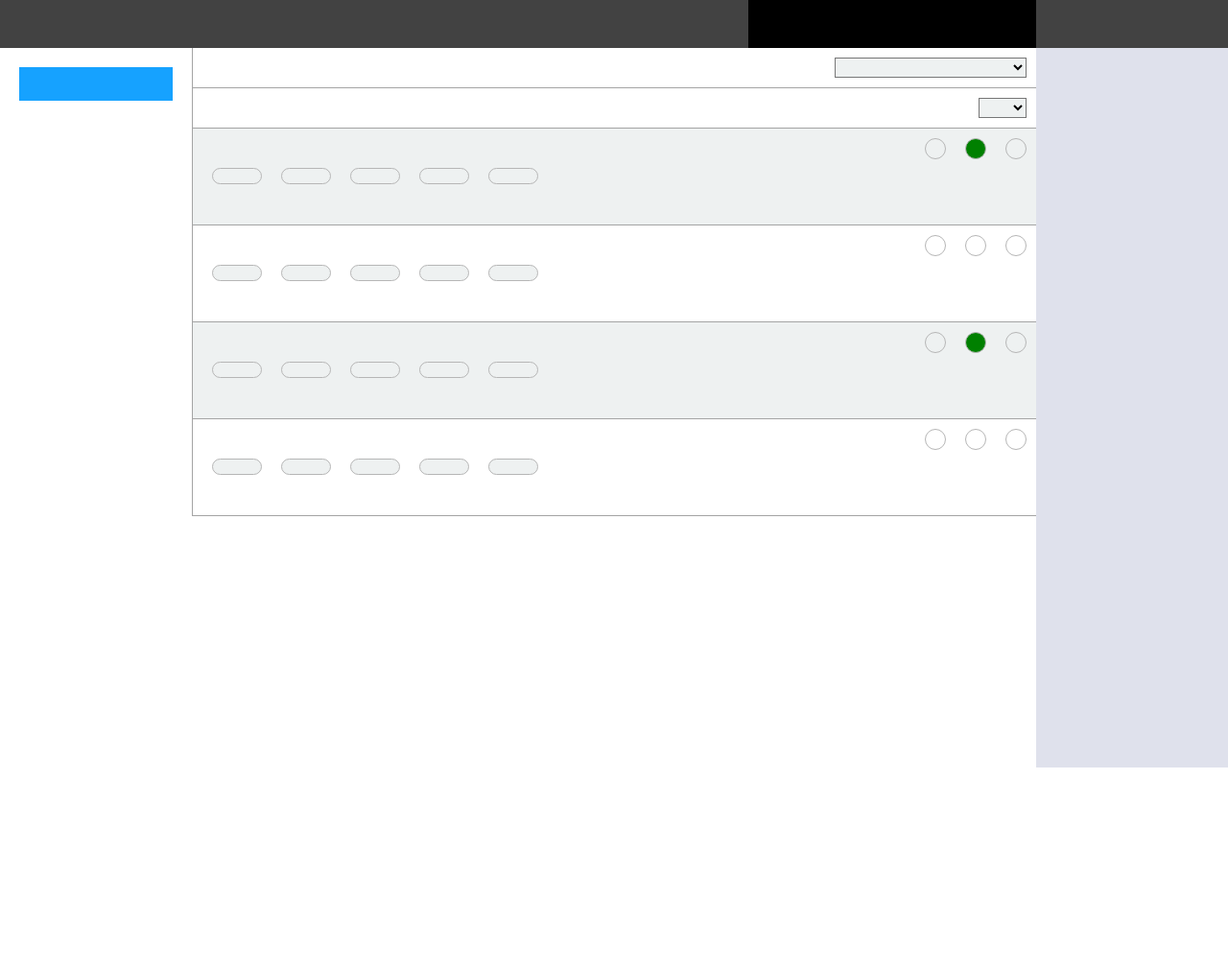
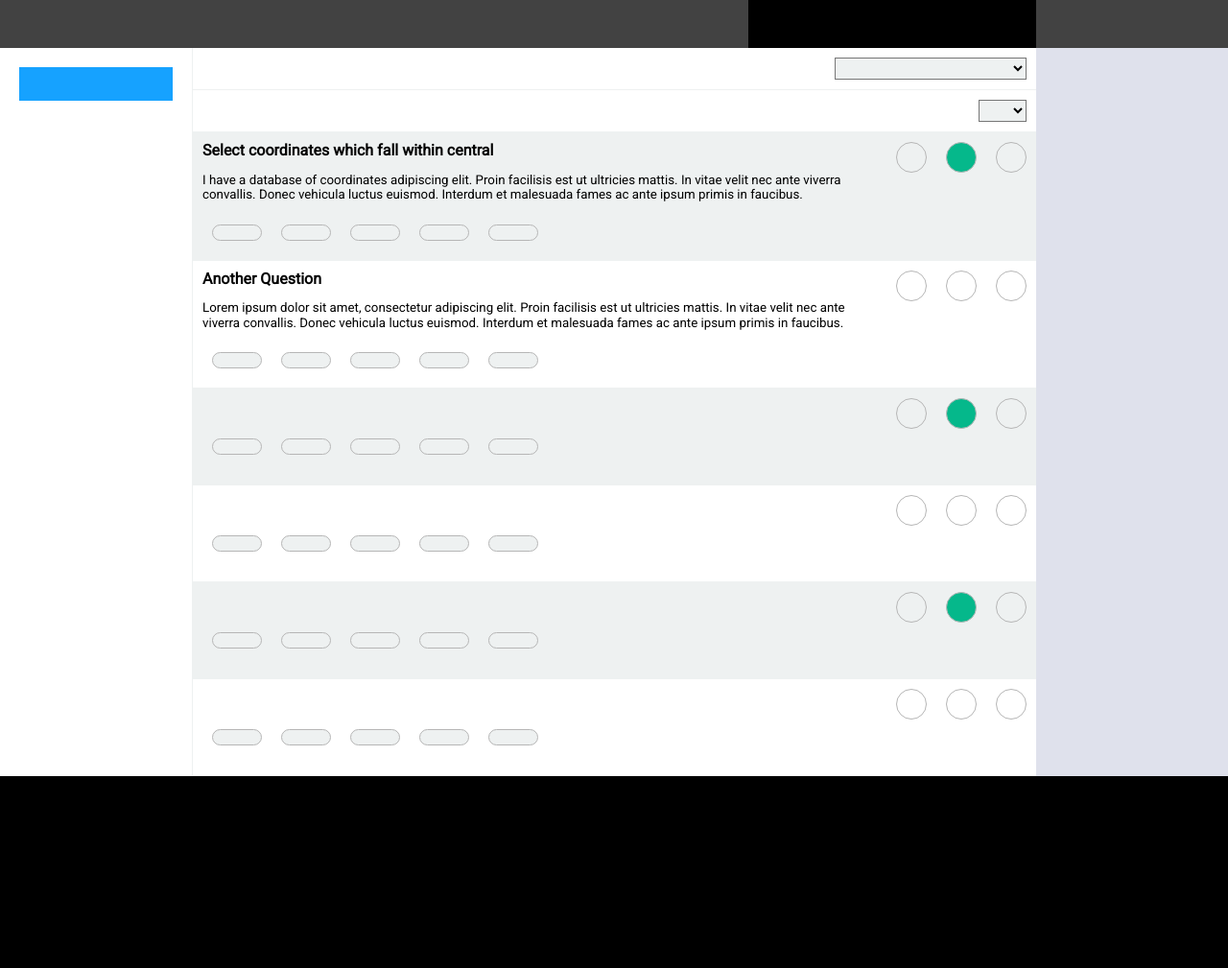
Before and after one commit to TomasVis/Praktika, a plain HTML site: page flex-box/index.html in a window 1280 px wide. Shown: the whole page at 96% size. Before the commit the page ends 800 px from the top, so only its background shows below. Drawn offline with Linux system fonts and the light colour scheme.

Commit message:
renamed classes/ code cleanup

```diff
--- a/flex-box/index.html
+++ b/flex-box/index.html
@@ -2,7 +2,9 @@
 <html lang="en">
   <head>
     <meta charset="UTF-8" />
+    <meta name="viewport" content="width=device-width, initial-scale=1, minimum-scale=1" />
     <title>Project Forum 1</title>
+    <link href="https://fonts.googleapis.com/css?family=Roboto&display=swap" rel="stylesheet">
     <link rel="stylesheet" href="normalize.css" />
     <link rel="stylesheet" href="styles.css" />
   </head>
@@ -11,101 +13,157 @@
     <header class="nav-bar">
       <div class="logo"></div>
       <div class="search"></div>
-      <nav><ul></ul></nav>
+      <nav><ul class="nav-links"></ul></nav>
       <div class="login"></div>
     </header>
+
     <main class="main-page">
-      <aside><div class="blue-button"></div></aside>
+      <aside class="container-left"><div class="blue-button"></div></aside>
+
       <section class="main-content">
-        <div class="line drop-down">
+        <div class="container-border drop-down">
           <select class="filter-select " name="pages">
             <option value="category1"></option>
           </select>
         </div>
-        <div class="line drop-down">
+        <div class="container-border drop-down">
           <select class="questions-per-page " name="category">
             <option></option>
           </select>
         </div>
 
-        <article class="line">
-          <div class="questions">
-            <h4></h4>
-            <p></p>
-            <div class="tags">
-              <div class="tag"></div>
-              <div class="tag"></div>
-              <div class="tag"></div>
-              <div class="tag"></div>
-              <div class="tag"></div>
+        <article class="container-border article-container ">
+          <div class="question-container">
+            <h4 class="question-header">Select coordinates which fall within central</h4>
+            <p class="question-paragraph">
+              I have a database of coordinates adipiscing elit. Proin
+              facilisis est ut ultricies mattis. In vitae velit nec ante viverra
+              convallis. Donec vehicula luctus euismod. Interdum et malesuada
+              fames ac ante ipsum primis in faucibus.
+            </p>
+            <div class="related-container">
+              <div class="related-label"></div>
+              <div class="related-label"></div>
+              <div class="related-label"></div>
+              <div class="related-label"></div>
+              <div class="related-label"></div>
+            </div>
+          </div>
+          <div class="question-info">
+            <div class="info-label"></div>
+            <div class="info-label"></div>
+            <div class="info-label"></div>
+          </div>
+        </article>
+        <article class="container-border article-container ">
+          <div class="question-container">
+            <h4 class="question-header">Another Question</h4>
+            <p class="question-paragraph">
+              Lorem ipsum dolor sit amet, consectetur adipiscing elit. Proin
+              facilisis est ut ultricies mattis. In vitae velit nec ante viverra
+              convallis. Donec vehicula luctus euismod. Interdum et malesuada
+              fames ac ante ipsum primis in faucibus.
+            </p>
+            <div class="related-container">
+              <div class="related-label"></div>
+              <div class="related-label"></div>
+              <div class="related-label"></div>
+              <div class="related-label"></div>
+              <div class="related-label"></div>
             </div>
           </div>
 
           <div class="question-info">
-            <div class="circle"></div>
-            <div class="circle"></div>
-            <div class="circle"></div>
+            <div class="info-label"></div>
+            <div class="info-label"></div>
+            <div class="info-label"></div>
           </div>
         </article>
-        <article class="line">
-          <div class="questions">
-            <h4></h4>
+        <article class="container-border article-container ">
+          <div class="question-container">
+            <h4 class="question-header"></h4>
             <p></p>
-            <div class="tags">
-              <div class="tag"></div>
-              <div class="tag"></div>
-              <div class="tag"></div>
-              <div class="tag"></div>
-              <div class="tag"></div>
+            <div class="related-container">
+              <div class="related-label"></div>
+              <div class="related-label"></div>
+              <div class="related-label"></div>
+              <div class="related-label"></div>
+              <div class="related-label"></div>
             </div>
           </div>
 
           <div class="question-info">
-            <div class="circle"></div>
-            <div class="circle"></div>
-            <div class="circle"></div>
+            <div class="info-label"></div>
+            <div class="info-label"></div>
+            <div class="info-label"></div>
           </div>
         </article>
-        <article class="line">
-          <div class="questions">
-            <h4></h4>
+        <article class="container-border article-container ">
+          <div class="question-container">
+            <h4 class="question-header"></h4>
             <p></p>
-            <div class="tags">
-              <div class="tag"></div>
-              <div class="tag"></div>
-              <div class="tag"></div>
-              <div class="tag"></div>
-              <div class="tag"></div>
+            <div class="related-container">
+              <div class="related-label"></div>
+              <div class="related-label"></div>
+              <div class="related-label"></div>
+              <div class="related-label"></div>
+              <div class="related-label"></div>
             </div>
           </div>
 
           <div class="question-info">
-            <div class="circle"></div>
-            <div class="circle"></div>
-            <div class="circle"></div>
+            <div class="info-label"></div>
+            <div class="info-label"></div>
+            <div class="info-label"></div>
           </div>
         </article>
-        <article class="line">
-          <div class="questions">
-            <h4></h4>
+        <article class="container-border article-container ">
+          <div class="question-container">
+            <h4 class="question-header"></h4>
             <p></p>
-            <div class="tags">
-              <div class="tag"></div>
-              <div class="tag"></div>
-              <div class="tag"></div>
-              <div class="tag"></div>
-              <div class="tag"></div>
+            <div class="related-container">
+              <div class="related-label"></div>
+              <div class="related-label"></div>
+              <div class="related-label"></div>
+              <div class="related-label"></div>
+              <div class="related-label"></div>
             </div>
           </div>
 
           <div class="question-info">
-            <div class="circle"></div>
-            <div class="circle"></div>
-            <div class="circle"></div>
+            <div class="info-label"></div>
+            <div class="info-label"></div>
+            <div class="info-label"></div>
+          </div>
+        </article>
+        <article class="container-border article-container ">
+          <div class="question-container">
+            <h4 class="question-header"></h4>
+            <p></p>
+            <div class="related-container">
+              <div class="related-label"></div>
+              <div class="related-label"></div>
+              <div class="related-label"></div>
+              <div class="related-label"></div>
+              <div class="related-label"></div>
+            </div>
+          </div>
+
+          <div class="question-info">
+            <div class="info-label"></div>
+            <div class="info-label"></div>
+            <div class="info-label"></div>
           </div>
         </article>
       </section>
-      <aside class="overview"><div></div></aside>
+
+      <aside class="container-right"><div></div></aside>
     </main>
+    <footer class="footer">
+      <div class="logo"></div>
+      <div class="search"></div>
+      <nav><ul class="nav-links"></ul></nav>
+      <div class="login"></div>
+    </footer>
   </body>
 </html>
--- a/flex-box/styles.css
+++ b/flex-box/styles.css
@@ -1,74 +1,42 @@
+
+body{
+  font-family: 'Roboto', sans-serif;
+}
+
+/* Navigation */
+
 .nav-bar {
   display: flex;
   justify-content: flex-end;
   background-color: rgb(66, 66, 66);
   height: 50px;
 }
+
+ul .nav-links {
+  display: flex;
+}
+
+nav {
+  background-color: black;
+  width: 300px;
+}
+
+.login {
+  width: 200px;
+}
+
+/* Main page */
+
 .main-page {
   display: flex;
-  height:calc(100% - 50px);
-  /* justify-content: space-between; */
 }
 
-.main-content{
+/* Left side */
 
-  display: flex;
-  flex-direction: column;
-   flex-grow: 4;
-}
-
-.overview {
-  background-color: rgb(223, 225, 236);
-  min-width: 200px;
-}
-ul {
-  display: flex;
-}
-article {
-  display: flex;
-  min-height: 100px;
-  justify-content: space-between;
-}
-.circle {
-  border-radius: 200px 200px 200px 200px;
-  -moz-border-radius: 200px 200px 200px 200px;
-  -webkit-border-radius: 200px 200px 200px 200px;
-  border: 1px solid rgb(182, 182, 182);
-  width: 20px;
-  height: 20px;
-  margin: 10px;
-}
-.question-info {
-  display: flex;
-}
-aside {
+.container-left {
   display: flex;
   justify-content: center;
-  /* flex-grow: 1; */
- width: 200px;
-  /* height:calc(100% - 50px); */
-}
-.filter-select {
   width: 200px;
-  align-self: flex-end;
-  margin: 10px;
-}
-.questions-per-page {
-  width: 50px;
-  align-self: flex-end;
-  margin: 10px;
-}
-.line {
-  border-bottom: 1px solid #a4a4a4;
-  border-left: 1px solid #a4a4a4;
-}
-.drop-down {
-  display: flex;
-  justify-content: flex-end;
-}
-html,
-body{
-  height: 100%;
 }
 
 .blue-button {
@@ -77,29 +45,77 @@ body{
   background-color: rgb(22, 162, 255);
   margin: 20px;
 }
+/* Main content */
 
-/* nav {
-  flex-grow: 3;
-} */
-nav {
-  background-color: black;
-  width: 300px;
+
+.main-content {
+  display: flex;
+  flex-direction: column;
+  flex-grow: 4;
 }
 
-.login {
-  /* flex-grow: 1; */
-  width:200px;
+.container-border {
+  border-bottom: 1px solid rgb(238, 241, 241);
+  border-left: 1px solid rgb(238, 241, 241);
 }
-article:nth-child(odd) {
-  background: rgb(238, 241, 241);
+
+/* Drop down menu */
+
+.drop-down {
+  display: flex;
+  justify-content: flex-end;
 }
-article:nth-child(odd) .circle:nth-child(even) {
-  background: green;
+
+.filter-select {
+  width: 200px;
+  align-self: flex-end;
+  margin: 10px;
 }
-select {
+
+.questions-per-page {
+  width: 50px;
+  align-self: flex-end;
+  margin: 10px;
+}
+
+.drop-down select {
   background-color: rgb(238, 241, 241);
 }
-.tag {
+
+/* Questions */
+
+.article-container {
+  display: flex;
+  min-height: 100px;
+  justify-content: space-between;
+}
+
+.question-container {
+  padding: 10px;
+  display: flex;
+  flex-direction: column;
+}
+
+.question-header {
+  margin:0;
+}
+
+.question-paragraph{
+  font-size: 0.833em;
+}
+
+.container-right {
+  background-color: rgb(223, 225, 236);
+  min-width: 200px;
+}
+
+.related-container {
+  display: flex;
+  justify-content: flex-start;
+  align-items: center;
+}
+
+.related-label {
   border-radius: 20px;
   border: 1px solid rgb(182, 182, 182);
   background-color: rgb(238, 241, 241);
@@ -107,11 +123,54 @@ select {
   height: 15px;
   margin: 10px;
 }
-.questions {
-padding:10px;
+
+.question-info {
+  display: flex;
 }
-.tags{
+
+.info-label {
+  border-radius: 200px 200px 200px 200px;
+  -moz-border-radius: 200px 200px 200px 200px;
+  -webkit-border-radius: 200px 200px 200px 200px;
+  border: 1px solid rgb(182, 182, 182);
+  width: 30px;
+  height: 30px;
+  margin: 10px;
+}
+
+.article-container:nth-child(odd) {
+  background: rgb(238, 241, 241);
+}
+
+.article-container:nth-child(odd) .info-label:nth-child(even) {
+  background: rgb(5, 184, 139);
+}
+
+/* Footer */
+
+.footer{
   display: flex;
-  justify-content: flex-start;
-  align-items: center;
+  justify-content: flex-end;
+  background-color: black;
+  height: 200px;
 }
+
+
+@media only screen and (max-width: 960px) {
+  .article-container
+   {
+    flex-direction: column;
+  }
+}
+@media only screen and (max-width: 800px) {
+  .container-left
+   {
+    display: none;
+  }
+}
+@media only screen and (max-width: 600px) {
+  .container-right
+   {
+    display: none;
+  }
+}
```
